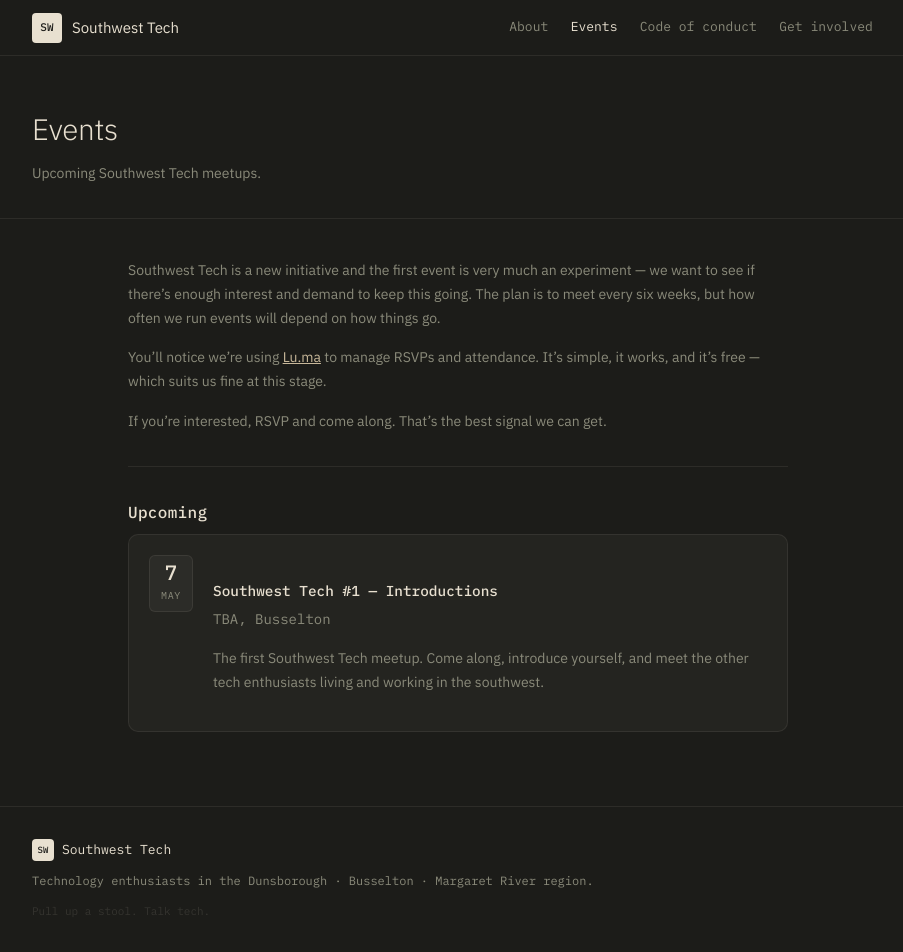
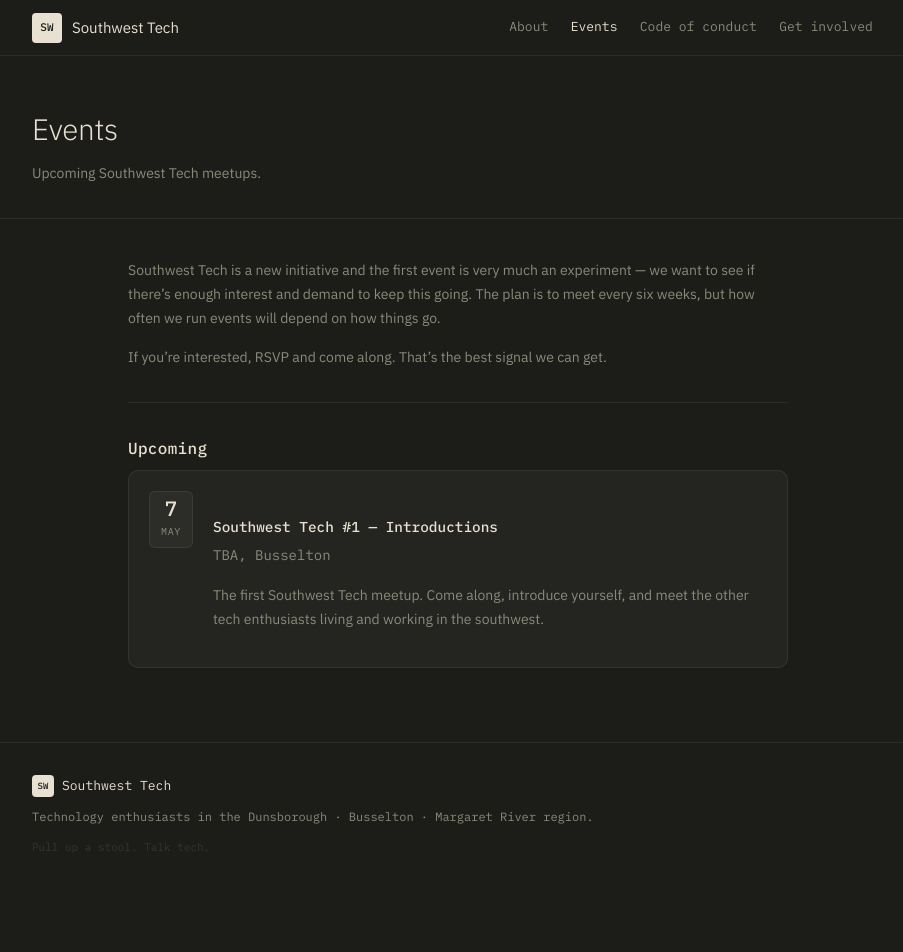
Before and after one commit to swtech-au/southwest-tech, a Jekyll site: the page built from events.md, in a window 1280 px wide and 952 px high. Shown: the whole window, without its empty margins (182-1085 px from the left). Built offline with Jekyll 4.4.1, drawn with Linux system fonts in a browser that asks for light colours.

Commit message:
Fix broken RSVP link in event card, remove explicit Lu.ma mentions
Co-Authored-By: Claude Sonnet 4.6 <noreply@anthropic.com>

```diff
--- a/_includes/event-card.html
+++ b/_includes/event-card.html
@@ -4,7 +4,11 @@
     <span class="event-month">{{ include.event.date | date: "%b" }}</span>
   </div>
   <div class="event-card-body">
-    <h3><a href="{{ include.event.rsvp_url | default: include.event.url | relative_url }}"{% if include.event.rsvp_url %} target="_blank" rel="noopener"{% endif %}>{{ include.event.title }}</a></h3>
+    {% if include.event.rsvp_url %}
+    <h3><a href="{{ include.event.rsvp_url }}" target="_blank" rel="noopener">{{ include.event.title }}</a></h3>
+    {% else %}
+    <h3><a href="{{ include.event.url | relative_url }}">{{ include.event.title }}</a></h3>
+    {% endif %}
     {% if include.event.location %}<p class="event-card-location">{{ include.event.location }}</p>{% endif %}
     {% if include.event.excerpt %}<p class="event-card-desc">{{ include.event.excerpt }}</p>{% endif %}
   </div>
--- a/events.md
+++ b/events.md
@@ -6,8 +6,6 @@ permalink: /events/
 ---
 
 Southwest Tech is a new initiative and the first event is very much an experiment — we want to see if there's enough interest and demand to keep this going. The plan is to meet every six weeks, but how often we run events will depend on how things go.
-
-You'll notice we're using [Lu.ma](https://luma.com) to manage RSVPs and attendance. It's simple, it works, and it's free — which suits us fine at this stage.
 
 If you're interested, RSVP and come along. That's the best signal we can get.
 
```
Also changed, not shown: get-involved.md (+1 -1 lines).
